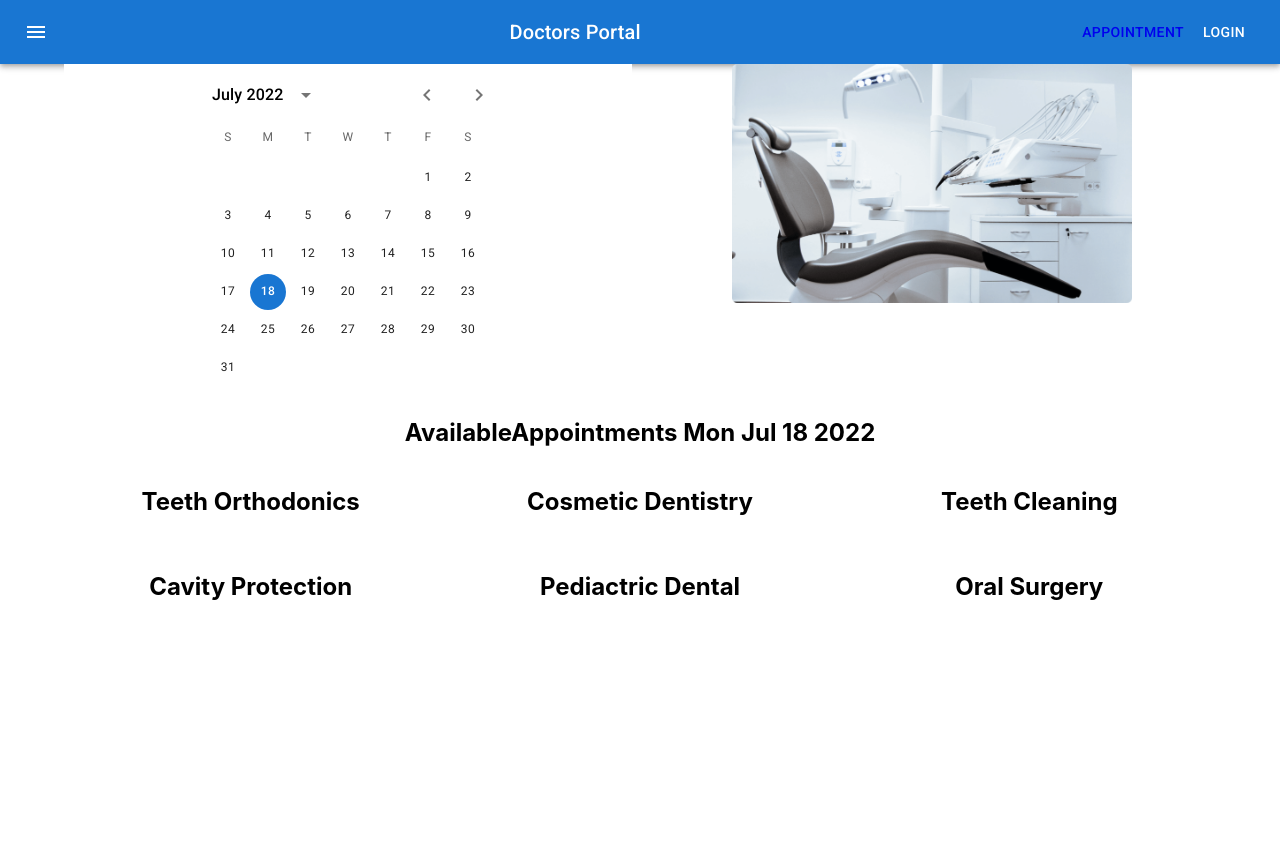
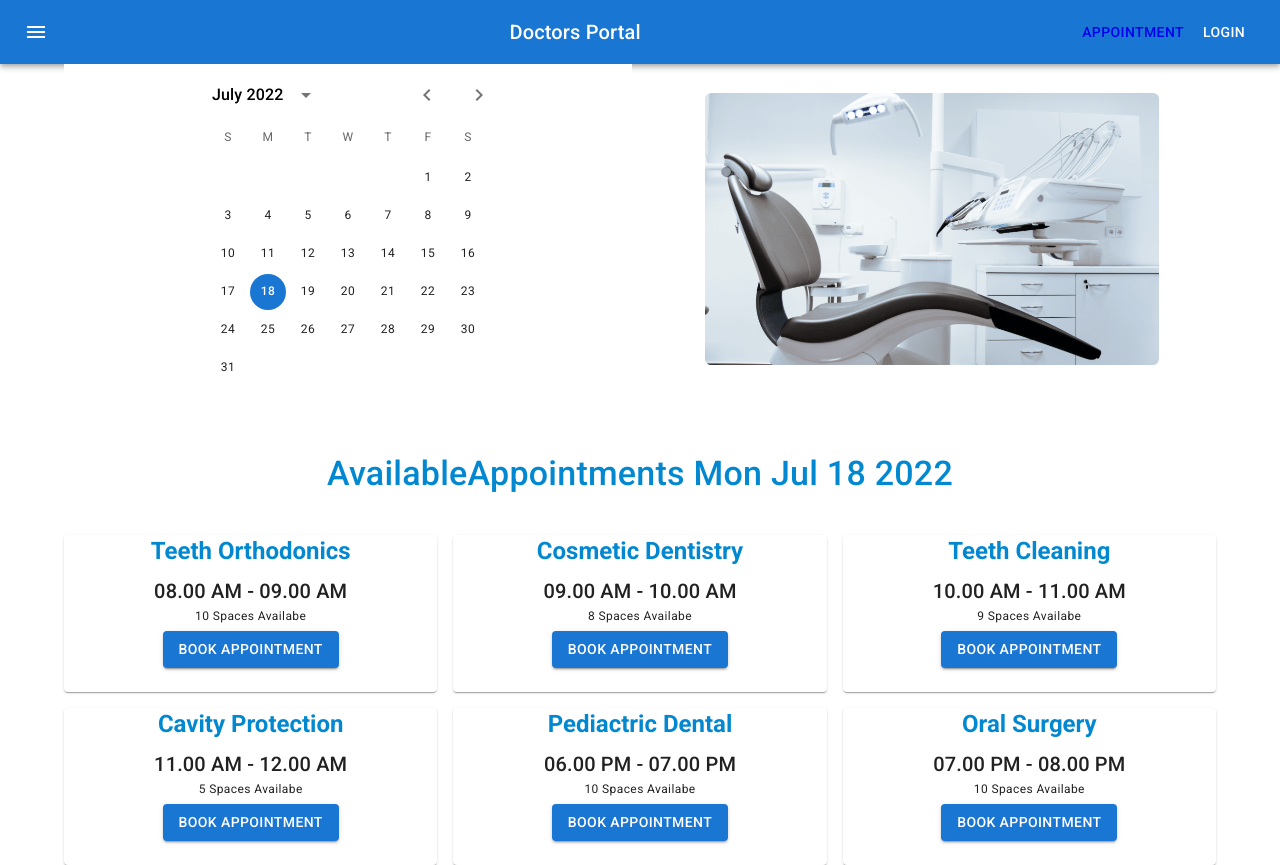
Before and after one commit to arshad657/doctors-portal, a React (Create React App) app: page /appointment in a window 1280 px wide. Before the commit the page ends 800 px from the top, so only its background shows below. Built offline with nearby package versions, Linux system fonts and the light colour scheme.

Commit message:
20/07/2022 (2PM)

```diff
--- a/src/Appointment/AppointmentHeader/AppointmentHeader.js
+++ b/src/Appointment/AppointmentHeader/AppointmentHeader.js
@@ -13,7 +13,11 @@ function AppointmentHeader({date, setDate}) {
 
   return (
     <Container>
-        <Grid container spacing={2}>
+        <Grid container spacing={2} sx={{
+            display: 'flex',
+            alignItems: 'center',
+            marginBottom: '55px'
+        }}>
             <Grid item xs={12} md={6}>
                 <LocalizationProvider dateAdapter={AdapterDateFns}>
                 <StaticDatePicker
@@ -29,7 +33,7 @@ function AppointmentHeader({date, setDate}) {
             </Grid>
             <Grid item xs={12} md={6}>
 
-                <img src={chair} alt="" style={{width: "400px"}}/>
+                <img src={chair} alt="" style={{maxWidth: "80%"}}/>
             </Grid>
         </Grid>
         </Container>
--- a/src/Appointment/AvailableAppointments/AvailableAppointments.js
+++ b/src/Appointment/AvailableAppointments/AvailableAppointments.js
@@ -1,7 +1,7 @@
-import { Grid } from '@mui/material'
+import {  Grid, Typography } from '@mui/material'
 import { Container } from '@mui/system'
 import React from 'react'
-import Booking from '../../Booking/Booking'
+import Booking from '../Booking/Booking'
 
 
 const bookings= [
@@ -46,7 +46,7 @@ const bookings= [
 function AvailableAppointments({date}) {
   return (
     <Container >
-    <h2>AvailableAppointments {date.toDateString()}</h2>
+    <Typography variant='h4' sx={{color: 'info.main', mb: 5, fontWeight: 500}}>AvailableAppointments {date.toDateString()}</Typography>
     <Grid container spacing={2}>
             {
                 bookings.map(booking => <Booking
@@ -57,6 +57,8 @@ function AvailableAppointments({date}) {
             }
 
     </Grid>
+
+
     </Container>
   )
 }
--- /dev/null
+++ b/src/Appointment/Booking/Booking.js
@@ -0,0 +1,31 @@
+import { Button, Grid, Paper, Typography } from '@mui/material'
+import React from 'react'
+import BookingModals from '../BookingModals/BookingModals';
+
+function Booking({booking}) {
+    const {name, time, space} = booking;
+    const [open, setOpen] = React.useState(false);
+    const handleOpen = () => setOpen(true);
+    const handleClose = () => setOpen(false);
+
+  return (
+    <>
+    <Grid item xs={12} sm={6} md={4}>
+      <Paper>
+        <Typography variant='h5' sx={{color: 'info.main', fontWeight: 600}} gutterBottom component={'div'}>{name}</Typography>
+        <Typography variant='h6' gutter component={'div'}>{time}</Typography>
+        <Typography variant='caption' display={'block'} gutterBottom>{space} Spaces Availabe</Typography>
+        <Button onClick={handleOpen} variant='contained' sx={{mb: 3}}>BOOK APPOINTMENT</Button>
+      </Paper>
+
+    </Grid>
+    <BookingModals
+    booking={booking}
+    open={open}
+    handleClose={handleClose}/>
+    </>
+
+  )
+}
+
+export default Booking
--- /dev/null
+++ b/src/Appointment/BookingModals/BookingModals.js
@@ -0,0 +1,52 @@
+import React from 'react'
+import Backdrop from '@mui/material/Backdrop';
+import Box from '@mui/material/Box';
+import Modal from '@mui/material/Modal';
+import Fade from '@mui/material/Fade';
+import Button from '@mui/material/Button';
+import Typography from '@mui/material/Typography';
+
+const style = {
+  position: 'absolute',
+  top: '50%',
+  left: '50%',
+  transform: 'translate(-50%, -50%)',
+  width: 400,
+  bgcolor: 'background.paper',
+  border: '2px solid #000',
+  boxShadow: 24,
+  p: 4,
+};
+
+
+function BookingModals({open, handleClose, booking}) {
+    const {name, time, space} = booking;
+
+
+  return (
+    <Modal
+        aria-labelledby="transition-modal-title"
+        aria-describedby="transition-modal-description"
+        open={open}
+        onClose={handleClose}
+        closeAfterTransition
+        BackdropComponent={Backdrop}
+        BackdropProps={{
+          timeout: 500,
+        }}
+      >
+        <Fade in={open}>
+          <Box sx={style}>
+            <Typography id="transition-modal-title" variant="h6" component="h2">
+              {name}
+            </Typography>
+            <Typography id="transition-modal-description" sx={{ mt: 2 }}>
+              {time}
+            </Typography>
+          </Box>
+        </Fade>
+      </Modal>
+  )
+}
+
+export default BookingModals
--- a/src/Booking/Booking.js
+++ /dev/null
@@ -1,13 +0,0 @@
-import { Grid } from '@mui/material'
-import React from 'react'
-
-function Booking({booking}) {
-    const {name, time, space} = booking;
-  return (
-    <Grid item xs={12} sm={6} md={4}>
-        <h2> {name}</h2>
-    </Grid>
-  )
-}
-
-export default Booking
```
